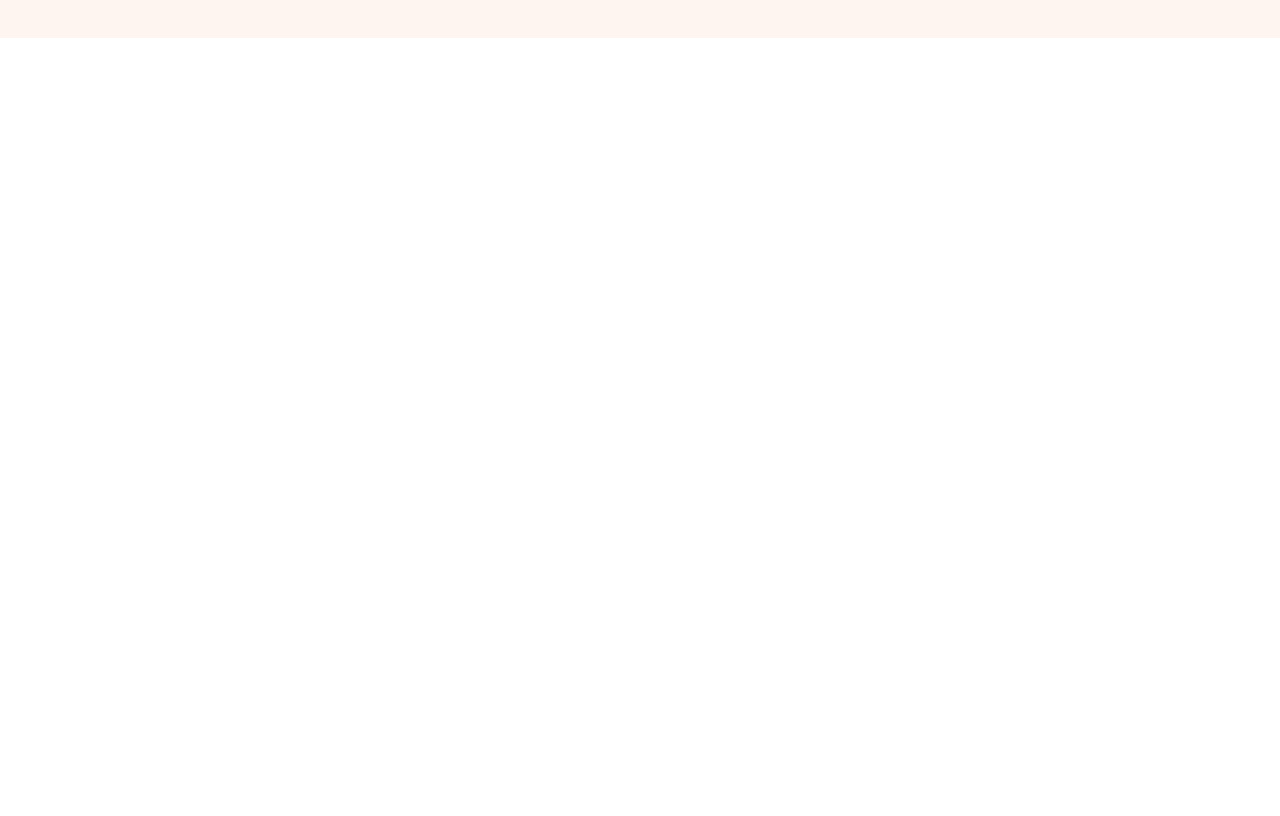
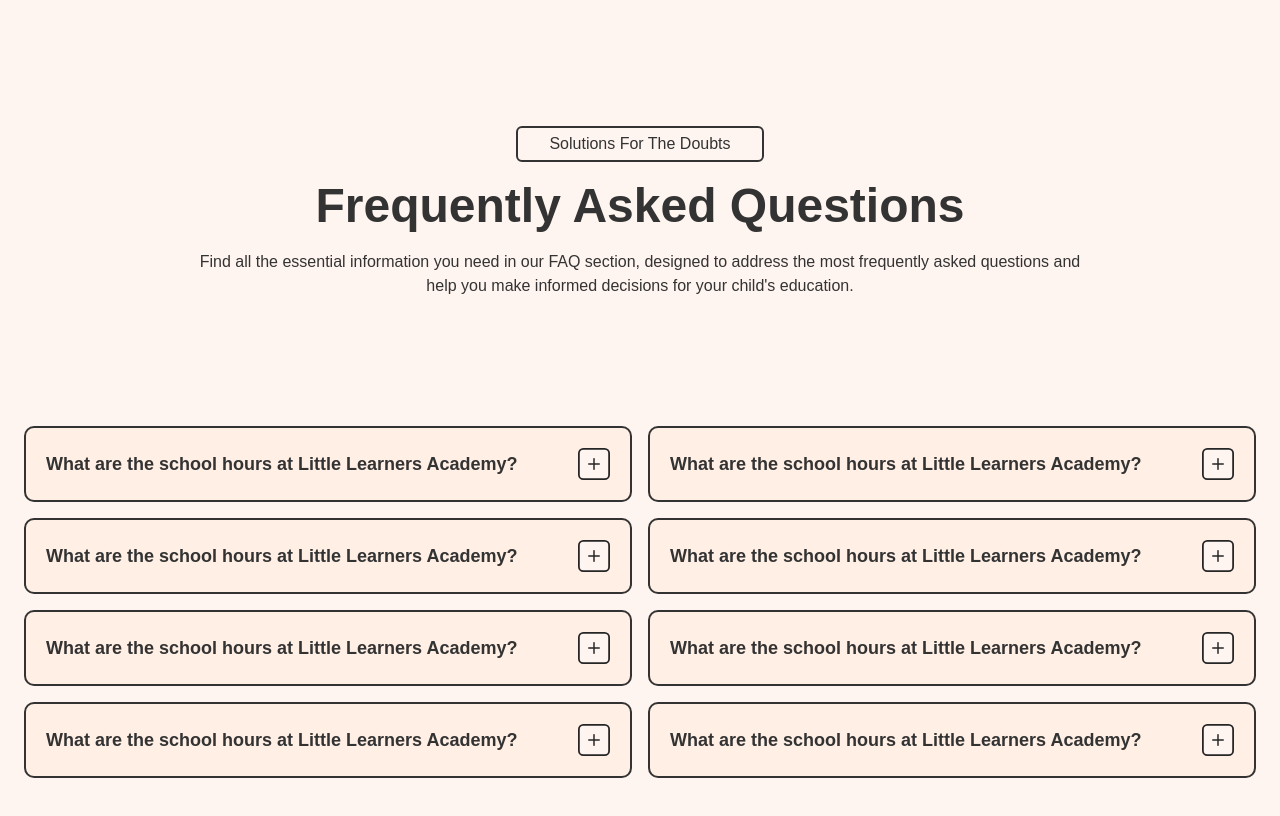
Before and after one commit to AniGvinepadze/littlelearnersnext2, a Next.js app: page / in a window 1280 px wide. Shown: the part 2463-3279 px from the top of the page. Before the commit the page ends 2501 px from the top, so only its background shows below. Built offline with nearby package versions, Linux system fonts and the light colour scheme.

Commit message:
core/frequenlyAskedQuestions

```diff
--- /dev/null
+++ b/app/home/FrequentlyAskedQuestions.jsx
@@ -0,0 +1,74 @@
+"use client";
+
+import { plus, minus } from "@/public/assets/index";
+import { questions } from "..";
+import Image from "next/image";
+import { useState } from "react";
+
+export default function FrequentlyAskedQuestions() {
+  const [toggle, setToggle] = useState(false);
+
+  const handleOnClick = (id) => {
+    setToggle((prevId) => (prevId === id ? null : id));
+  };
+
+  return (
+    <main>
+      <section className="flex flex-col my-32 justify-center items-center text-center w-full max-900:my-20">
+        <div className="max-w-[248px] w-full">
+          <button className="w-full border-2 border-text flex justify-center items-center rounded-[6px] p-1  hover:bg-primary transition ease-in-out">
+            Solutions For The Doubts
+          </button>
+        </div>
+        <h2 className="font-bold text-[48px] py-2 max-700:text-[41px] max-500:text-[35px] max-400:text-[30px]">
+          Frequently Asked Questions
+        </h2>
+        <p className="font-medium text-base flex flex-col">
+          Find all the essential information you need in our FAQ section,
+          designed to address the most frequently asked questions and
+          <span>
+            help you make informed decisions for your child's education.
+          </span>
+        </p>
+      </section>
+      <section className="grid grid-cols-2 gap-4 max-700:grid-cols-1">
+        {questions.map((question) => (
+          <div
+            key={question.id}
+            className={`max-w-[620px] w-full rounded-[10px] border-2 border-text p-5  bg-primary  ${
+              toggle === question.id ? "bg-white" : ""
+            } `}
+
+          >
+            <div className="flex justify-between items-center ">
+              <p className="font-bold text-lg">
+                What are the school hours at Little Learners Academy?
+              </p>
+              <button onClick={() => handleOnClick(question.id)}>
+                <Image
+                  src={toggle === question.id ? minus : plus}
+                  alt={toggle === question.id ? "minus" : "plus"}
+                  width={32}
+                  height={32}
+                />
+              </button>
+            </div>
+            {toggle === question.id ? (
+              <div className="max-w-[500px] w-full">
+                <div className="w-full h-[2px] bg-black my-4" />
+
+                <p className="font-medium text-base">
+                  Our school hours are from 8:00 AM to 3:00 PM, Monday to
+                  Friday. We also offer extended care options for parents who
+                  need early drop-off or late pick-up.
+                </p>
+              </div>
+            ) : (
+              ""
+            )}
+          </div>
+        ))}
+      </section>
+    </main>
+  );
+}
--- a/app/index.ts
+++ b/app/index.ts
@@ -7,7 +7,7 @@ import {
   people,
   person1,
   person2,
-  person3
+  person3,
 } from "../public/assets/index/index";
 
 export type NavLinks = [
@@ -93,7 +93,7 @@ export const benefits = [
     id: 4,
     img: flag,
     title: "Play-Based Learning",
-    desc:"We believe in the power of play to foster creativity, problem-solving skills, and imagination."
+    desc: "We believe in the power of play to foster creativity, problem-solving skills, and imagination.",
   },
   {
     id: 5,
@@ -111,39 +111,74 @@ export const benefits = [
 
 export const rankings = [
   {
-    id:1,
-    img:person1,
-    name:"Jennifer B",
-    desc:"Little Learners Academy has been a second home for my child. The caring staff and engaging programs have made her excited to go to school every day!"
+    id: 1,
+    img: person1,
+    name: "Jennifer B",
+    desc: "Little Learners Academy has been a second home for my child. The caring staff and engaging programs have made her excited to go to school every day!",
   },
   {
-    id:2,
-    img:person2,
-    name:"David K",
-    desc:"Choosing Little Learners Academy for my daughter was the best decision. She has thrived in their nurturing and stimulating environment."
+    id: 2,
+    img: person2,
+    name: "David K",
+    desc: "Choosing Little Learners Academy for my daughter was the best decision. She has thrived in their nurturing and stimulating environment.",
   },
   {
-    id:3,
-    img:person3,
-    name:"Emily L",
-    desc:"My son's social and academic growth has been remarkable since joining Little Learners Academy. I am grateful for the supportive and dedicated teachers."
+    id: 3,
+    img: person3,
+    name: "Emily L",
+    desc: "My son's social and academic growth has been remarkable since joining Little Learners Academy. I am grateful for the supportive and dedicated teachers.",
   },
   {
-    id:4,
-    img:person2,
-    name:"Bony J",
-    desc:"Little Learners Academy has been a second home for my child. The caring staff and engaging programs have made her excited to go to school every day!"
+    id: 4,
+    img: person2,
+    name: "Bony J",
+    desc: "Little Learners Academy has been a second home for my child. The caring staff and engaging programs have made her excited to go to school every day!",
   },
   {
-    id:5,
-    img:person1,
-    name:"Tom F",
-    desc:"My son's social and academic growth has been remarkable since joining Little Learners Academy. I am grateful for the supportive and dedicated teachers."
+    id: 5,
+    img: person1,
+    name: "Tom F",
+    desc: "My son's social and academic growth has been remarkable since joining Little Learners Academy. I am grateful for the supportive and dedicated teachers.",
   },
   {
-    id:6,
-    img:person3,
-    name:"Kylie F",
-    desc:"Choosing Little Learners Academy for my daughter was the best decision. She has thrived in their nurturing and stimulating environment.."
-  }
-]
+    id: 6,
+    img: person3,
+    name: "Kylie F",
+    desc: "Choosing Little Learners Academy for my daughter was the best decision. She has thrived in their nurturing and stimulating environment..",
+  },
+];
+
+export const questions = [
+  {
+    id: 1,
+    question: "What are the school hours at Little Learners Academy?",
+  },
+  {
+    id: 2,
+    question: "Is there a uniform policy for students?",
+  },
+  {
+    id: 3,
+    question: "What extracurricular activities are available for students?",
+  },
+  {
+    id: 4,
+    question: "What is the teacher-to-student ratio at Little Learners Academy?",
+  },
+  {
+    id: 5,
+    question: "What extracurricular activities are available for students?",
+  },
+  {
+    id: 6,
+    question: "How do you handle food allergies and dietary restrictions?",
+  },
+  {
+    id: 7,
+    question: "What is the teacher-to-student ratio at Little Learners Academy?",
+  },
+  {
+    id: 8,
+    question: "How do I apply for admission to Little Learners Academy?",
+  },
+];
--- a/app/layout.tsx
+++ b/app/layout.tsx
@@ -1,6 +1,7 @@
 import type { Metadata } from "next";
 import localFont from "next/font/local";
 import "./globals.css";
+import Header from "./global/Header";
 
 const geistSans = localFont({
   src: "./fonts/GeistVF.woff",
@@ -28,7 +29,12 @@ export default function RootLayout({
       <body
         className={`${geistSans.variable} ${geistMono.variable} antialiased`}
       >
+        <div className="max-w-[1440px] w-full bg-background text-text ">
+          <div className="max-w-[1340px] m-auto pt-7 px-3">
+            <Header />
         {children}
+          </div>
+        </div>
       </body>
     </html>
   );
--- a/app/page.tsx
+++ b/app/page.tsx
@@ -3,18 +3,19 @@ import Header from "./global/Header";
 import Hero from "./home/Hero";
 import OurBenefits from "./home/OurBenefits";
 import OurTestumonials from "./home/OurTestumonials";
+import FrequentlyAskedQuestions from "./home/FrequentlyAskedQuestions"
 
 export default function Home() {
   return (
     <div className="max-w-[1440px] w-full bg-background text-text ">
-      <div className="max-w-[1340px] m-auto pt-7 px-3">
-        <Header />
+
         <div className="px-3 py-10">
           <Hero />
           <OurBenefits />
           <OurTestumonials />
+          <FrequentlyAskedQuestions/>
         </div>
-      </div>
+
     </div>
   );
 }
--- a/public/assets/index/index.ts
+++ b/public/assets/index/index.ts
@@ -18,6 +18,8 @@ import person3 from "../svgs/Profile Container (2).svg"
 import star from "../svgs/Shape.svg"
 import prevBtn from "../svgs/Button.svg"
 import nextBtn from "../svgs/Button (1).svg"
+import plus from "../svgs/Icon (3).svg"
+import minus from "../svgs/Icon (4).svg"
 export {
   bg,
   bg1,
@@ -38,5 +40,7 @@ export {
   person3,
   star,
   prevBtn,
-  nextBtn
+  nextBtn,
+  plus,
+  minus
 };
```
Also changed, not shown: public/assets/svgs/Icon (3).svg (added), public/assets/svgs/Icon (4).svg (added).
